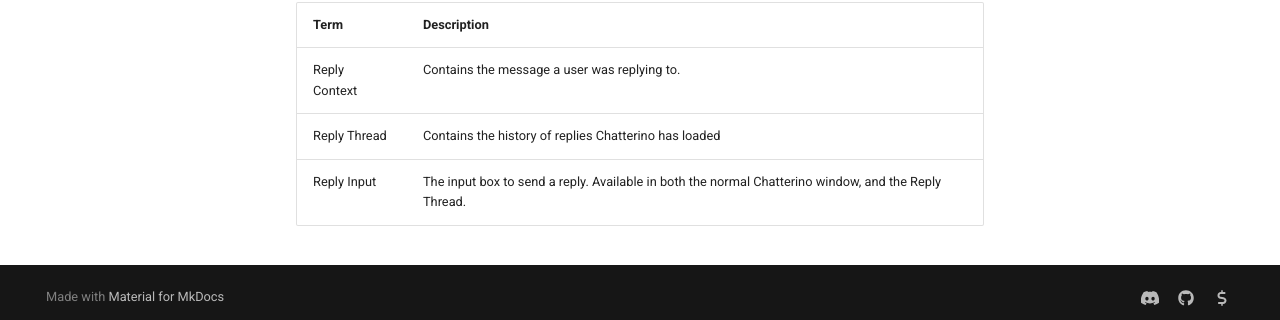
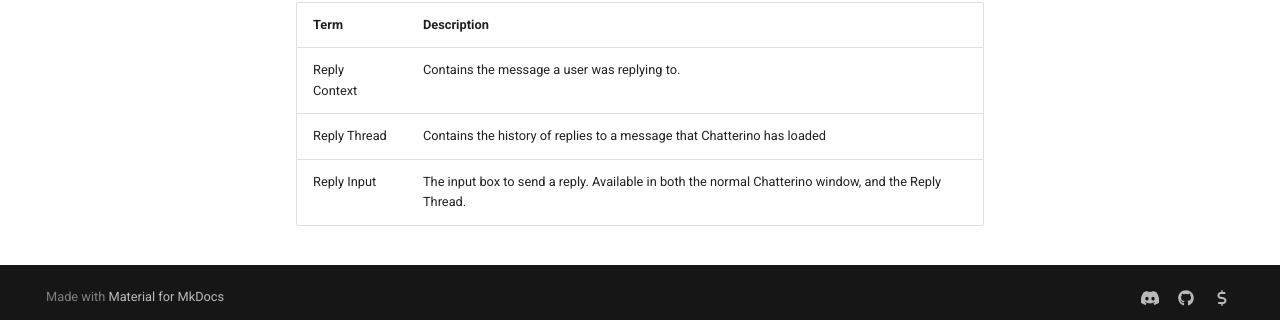
Before and after one commit to Chatterino/wiki, an MkDocs documentation site: the page built from docs/Glossary.md, in a window 1280 px wide and 900 px high, scrolled down 2662 px. Shown: the part 571-891 px from the top of the window. Built offline with MkDocs 1.6.1 and Material for MkDocs 9.7.7, drawn with Linux system fonts in a browser that asks for light colours; comment, search, counter and statistics services are not loaded.

Commit message:
update `reply thread` description

```diff
--- a/docs/Glossary.md
+++ b/docs/Glossary.md
@@ -33,5 +33,5 @@ Explain common words used in Chatterino.
 |Term|Description|
 |-|-|
 |Reply Context|Contains the message a user was replying to.|
-|Reply Thread|Contains the history of replies Chatterino has loaded|
+|Reply Thread|Contains the history of replies to a message that Chatterino has loaded|
 |Reply Input|The input box to send a reply. Available in both the normal Chatterino window, and the Reply Thread.|
```
